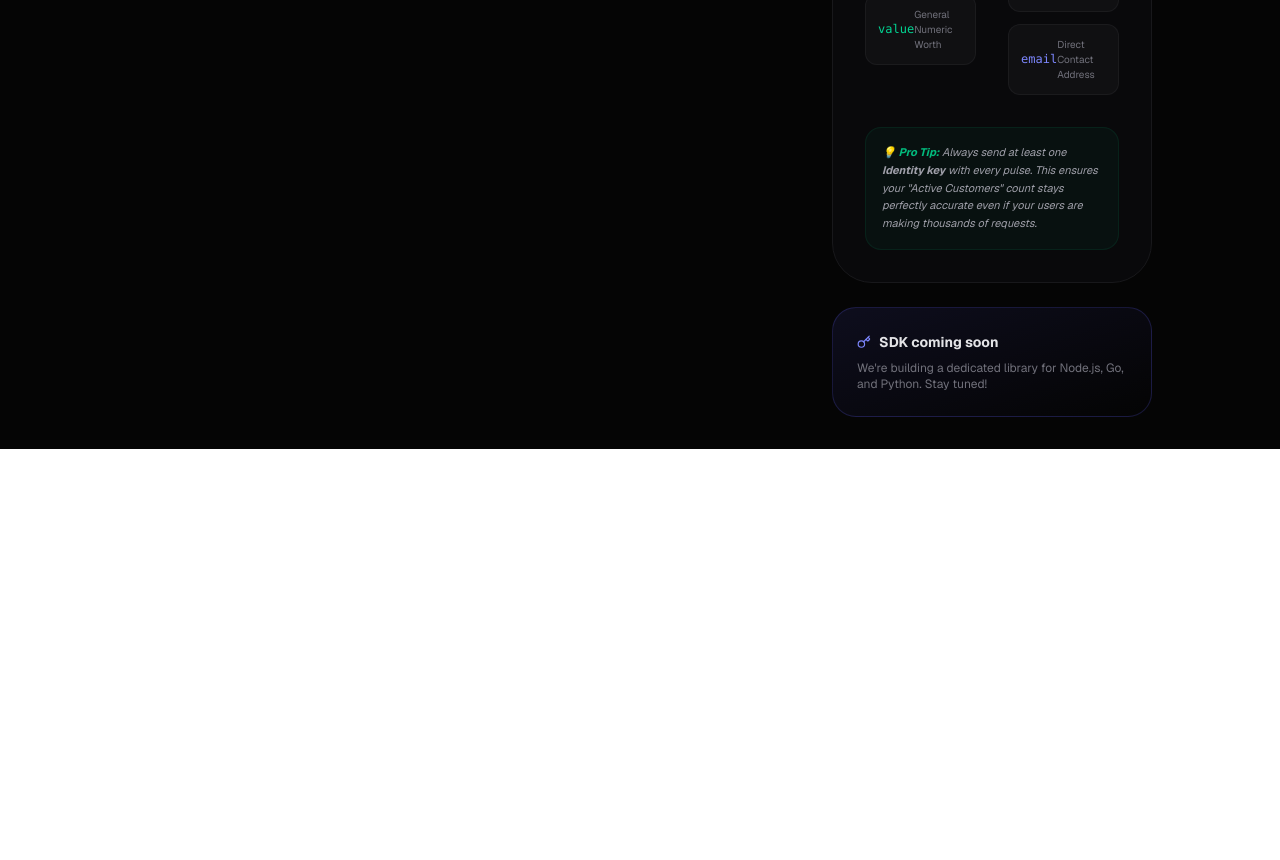
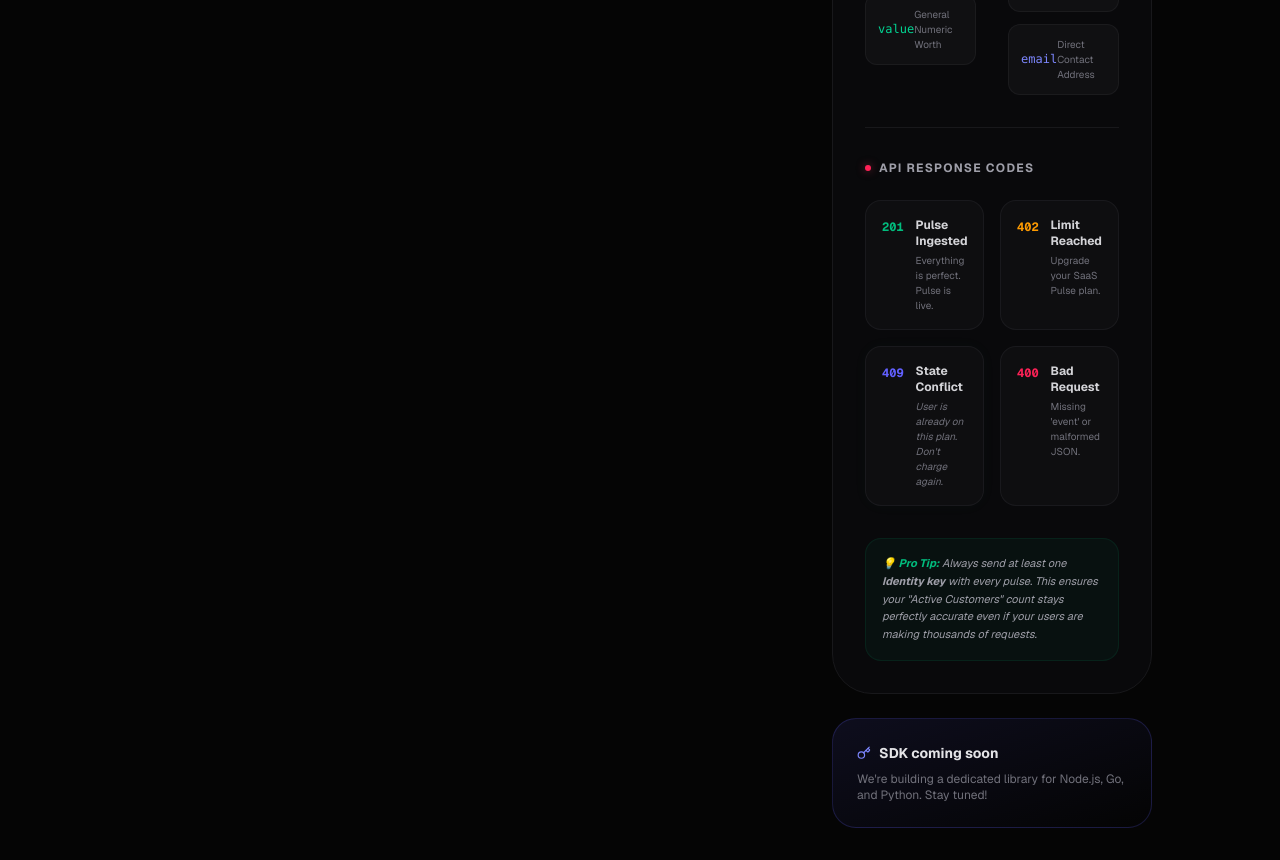
Before and after one commit to VISHALLkandharee/Saas-Pulse-, a Next.js app in the folder client/: page /dashboard/developers in a window 1280 px wide. Shown: the part 1040-1900 px from the top of the page. Before the commit the page ends 1489 px from the top, so only its background shows below. Built offline with nearby package versions, Linux system fonts and the light colour scheme; no server answers.

Commit message:
chore: finalized all production refinements and stateful guardrails

```diff
--- a/client/src/app/dashboard/developers/page.tsx
+++ b/client/src/app/dashboard/developers/page.tsx
@@ -319,6 +319,45 @@ export default function DevelopersPage() {
                   </div>
                 </div>
 
+
+
+                <div className="mt-8 border-t border-zinc-900 pt-8">
+                  <h4 className="text-xs font-bold text-zinc-400 uppercase tracking-widest flex items-center gap-2 mb-6">
+                     <div className="w-1.5 h-1.5 rounded-full bg-rose-500 shadow-[0_0_8px_rgba(244,63,94,0.5)]" />
+                     API Response Codes
+                  </h4>
+                  <div className="grid grid-cols-1 md:grid-cols-2 gap-4">
+                    <div className="p-4 bg-zinc-900/40 border border-zinc-800/50 rounded-2xl flex items-start gap-3">
+                      <div className="text-emerald-500 font-mono text-xs font-bold pt-0.5">201</div>
+                      <div className="space-y-1">
+                        <div className="text-xs font-bold text-zinc-300">Pulse Ingested</div>
+                        <div className="text-[10px] text-zinc-500">Everything is perfect. Pulse is live.</div>
+                      </div>
+                    </div>
+                    <div className="p-4 bg-zinc-900/40 border border-zinc-800/50 rounded-2xl flex items-start gap-3">
+                      <div className="text-amber-500 font-mono text-xs font-bold pt-0.5">402</div>
+                      <div className="space-y-1">
+                        <div className="text-xs font-bold text-zinc-300">Limit Reached</div>
+                        <div className="text-[10px] text-zinc-500">Upgrade your SaaS Pulse plan.</div>
+                      </div>
+                    </div>
+                    <div className="p-4 bg-zinc-900/40 border border-zinc-800/50 rounded-2xl flex items-start gap-3 border-emerald-500/20 shadow-[0_0_15px_rgba(16,185,129,0.03)]">
+                      <div className="text-indigo-500 font-mono text-xs font-bold pt-0.5">409</div>
+                      <div className="space-y-1">
+                        <div className="text-xs font-bold text-zinc-300">State Conflict</div>
+                        <div className="text-[10px] text-zinc-500 italic">User is already on this plan. Don't charge again.</div>
+                      </div>
+                    </div>
+                    <div className="p-4 bg-zinc-900/40 border border-zinc-800/50 rounded-2xl flex items-start gap-3">
+                      <div className="text-rose-500 font-mono text-xs font-bold pt-0.5">400</div>
+                      <div className="space-y-1">
+                        <div className="text-xs font-bold text-zinc-300">Bad Request</div>
+                        <div className="text-[10px] text-zinc-500">Missing 'event' or malformed JSON.</div>
+                      </div>
+                    </div>
+                  </div>
+                </div>
+
                 <div className="mt-8 p-4 bg-emerald-500/5 border border-emerald-500/10 rounded-2xl">
                   <p className="text-[11px] text-zinc-400 leading-relaxed italic">
                     💡 <span className="text-emerald-500 font-bold">Pro Tip:</span> Always send at least one <strong>Identity key</strong> with every pulse. This ensures your "Active Customers" count stays perfectly accurate even if your users are making thousands of requests.
```
Also changed, not shown: 2 other files (tests, documents, lock files or other folders).
